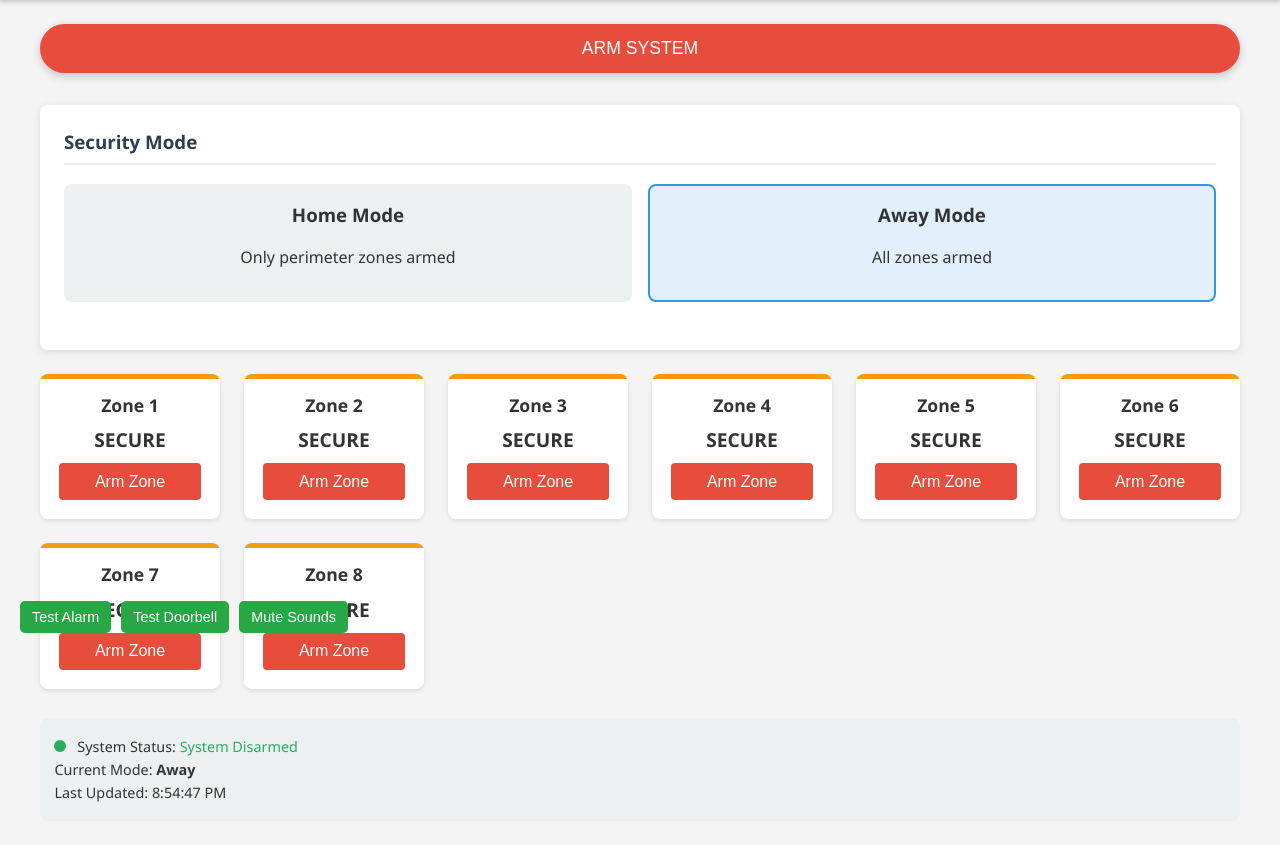
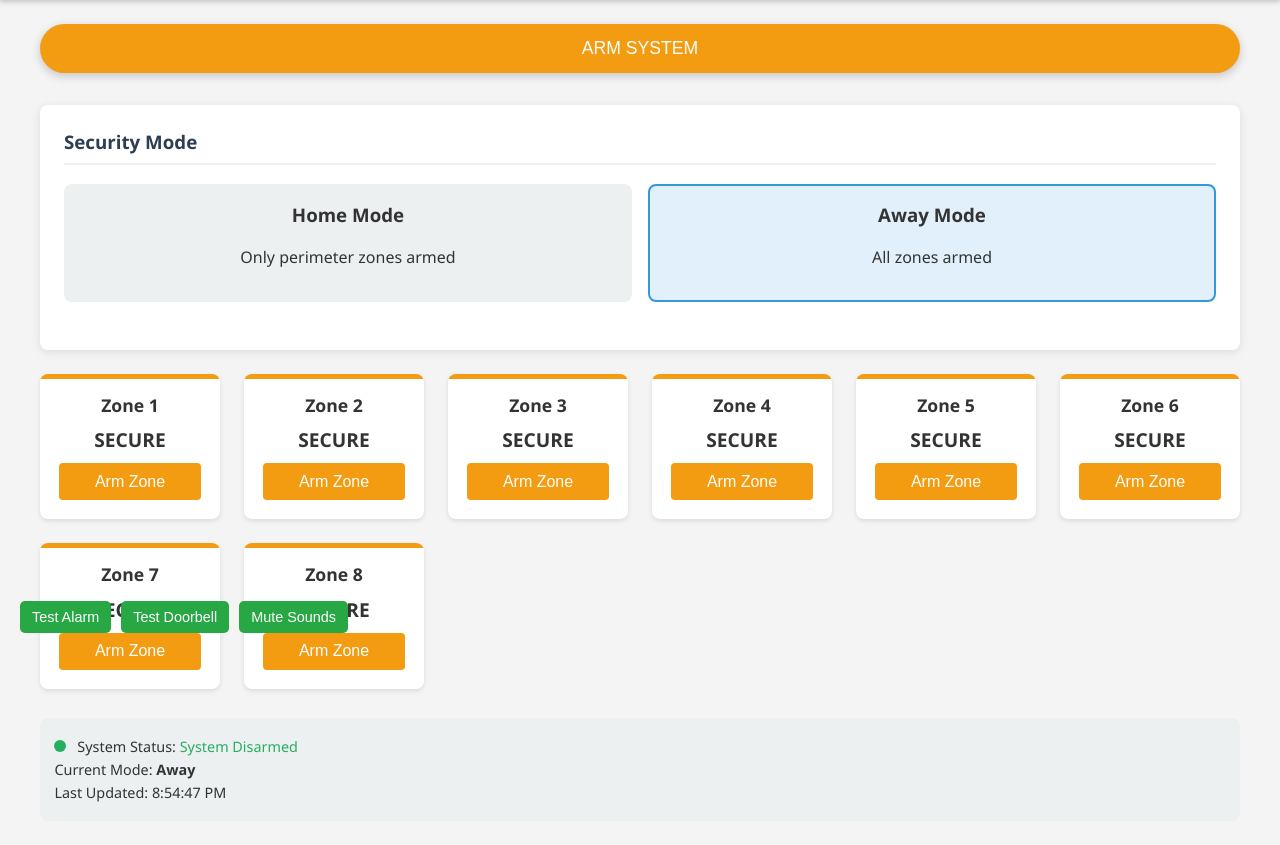
Before and after one commit to eplemonsqueezys/Home-Security-System, a Flask app: page / in a window 1280 px wide. Shown: the part 147-992 px from the top of the page. Run offline with Flask 3, Linux system fonts and the light colour scheme; parts of the project's set-up code (start-up, migrations or seed data) failed here and were passed over.

Commit message:
Update index.html

```diff
--- a/PI-Home-Security/templates/index.html
+++ b/PI-Home-Security/templates/index.html
@@ -130,7 +130,7 @@
     transition: opacity 0.3s;
 }
 
-.arm-btn.save { background: var(--danger); }
+.arm-btn.save { background: var(--warning); }
 .arm-btn.disarm { background: var(--success); }
 
 .arm-btn:hover {
```
